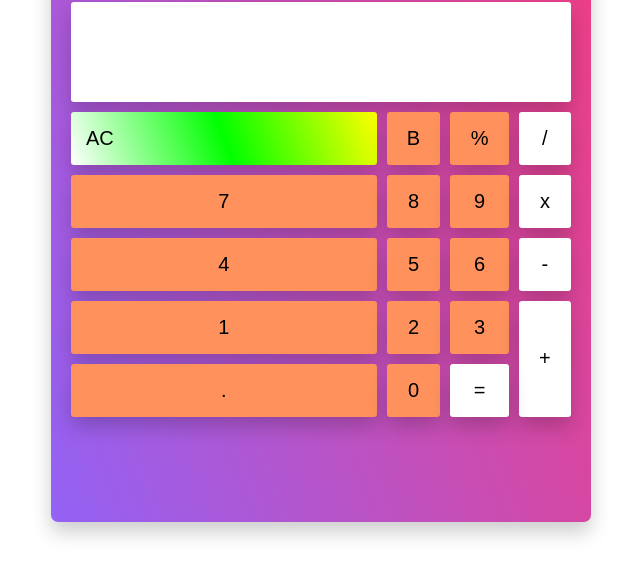
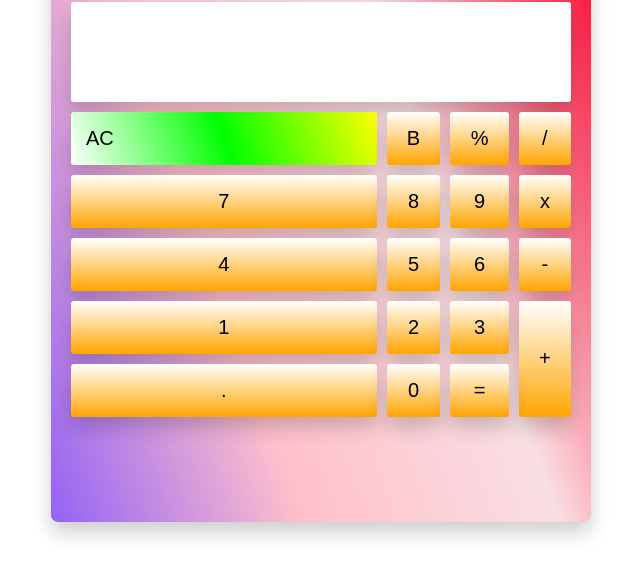
Before and after one commit to santhoshkumar43/calculator, a plain HTML site: page index.html in a window 1280 px wide. Shown: the part 146-724 px from the top of the page, without its empty margins (319-959 px from the left). Drawn offline with Linux system fonts and the light colour scheme.

Commit message:
Update calstyle.css

```diff
--- a/calstyle.css
+++ b/calstyle.css
@@ -7,7 +7,7 @@ body{
 }
 .cal-body{
 
-    background-image: linear-gradient(70deg, #9362f5, #f03d82);
+    background-image: linear-gradient(70deg, #9362f5,pink,rgb(249, 223, 227), rgb(255, 0, 43));
     border-radius: 7px;
     box-shadow: 0 10px 20px 0 rgb(0 0 0 / 20%);
     margin-top: 50px;
@@ -54,5 +54,5 @@ input{
     padding: 15px;
     border-radius: 3px;
     box-shadow: 0 10px 20px 0 rgb(0 0 0 / 20%);
-    background-color: #ff925c;
+    background-image: linear-gradient(360deg ,orange , white );
 }
```
